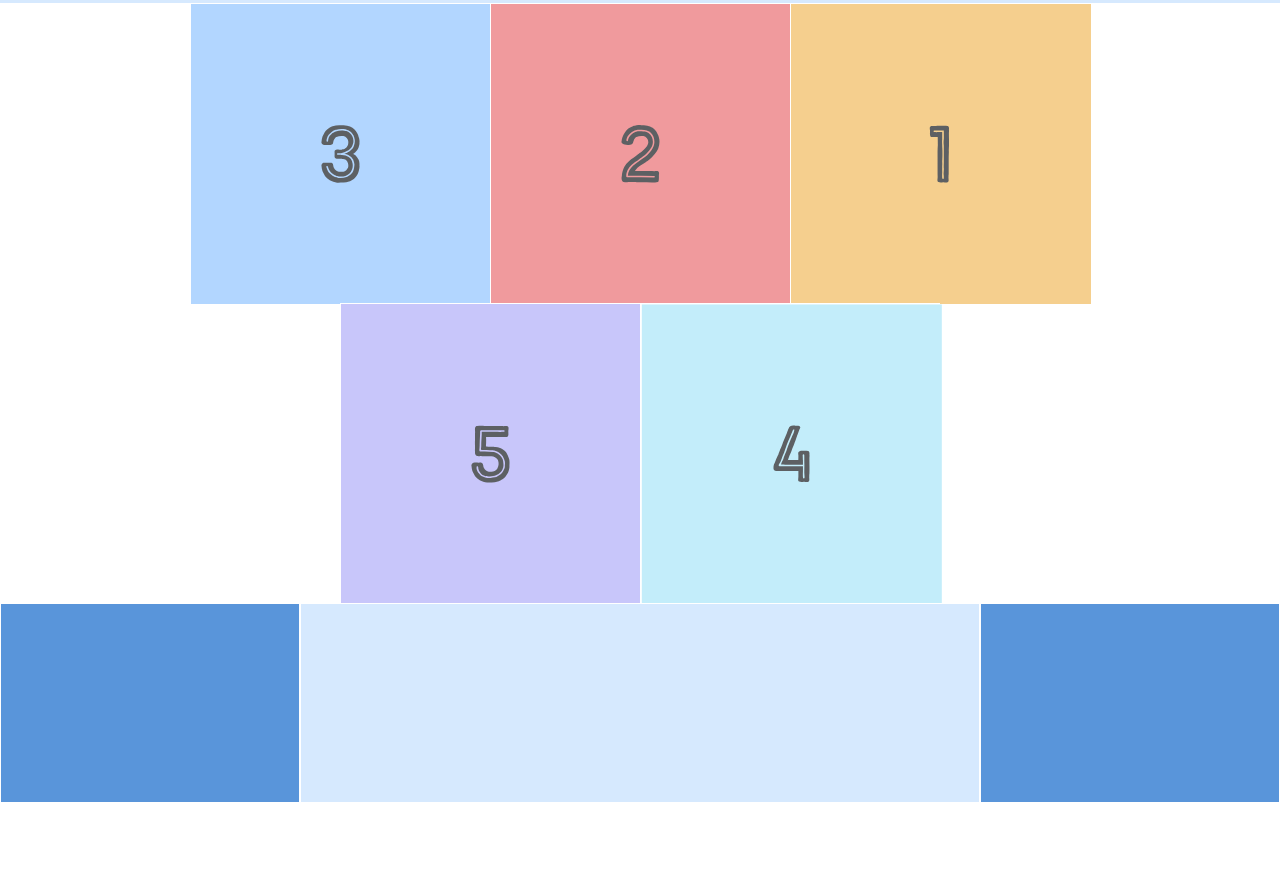
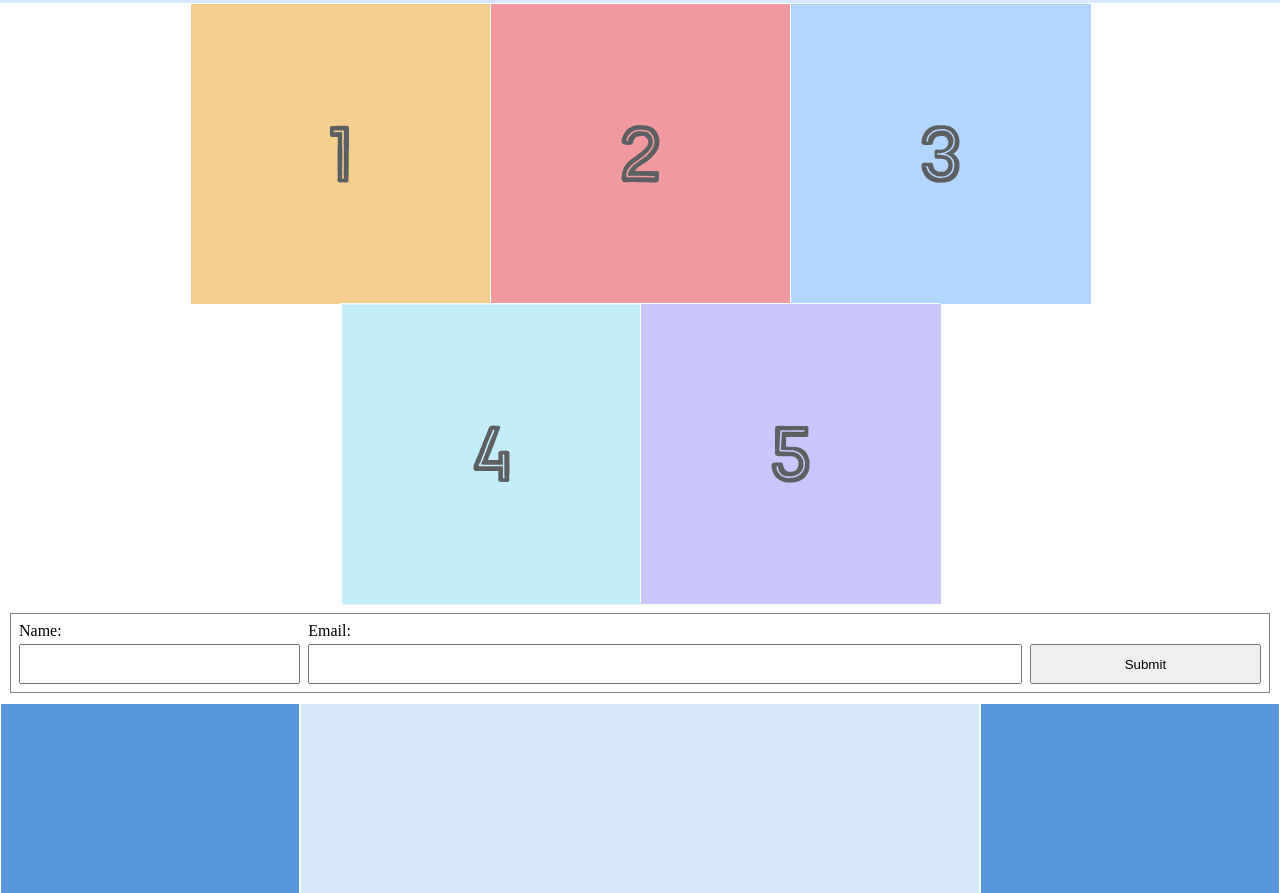
Before and after one commit to iriskillah/Flexbox, a plain HTML site: page index.html in a window 1280 px wide. Shown: the part 355-1248 px from the top of the page. Before the commit the page ends 1158 px from the top, so only its background shows below. Drawn offline with Linux system fonts and the light colour scheme.

Commit message:
added flexbox

```diff
--- a/index.html
+++ b/index.html
@@ -4,6 +4,26 @@
         <meta charset="UTF-8">
         <title>Sample Web Page</title>
         <link rel="stylesheet" href="style.css">
+        <style>
+            form {
+                display: flex;
+                align-items:flex-end;
+                flex-wrap:wrap;
+                gap: 8px;
+            }
+            .name {
+                flex-grow: 1;
+                flex-basis: 90px;
+            }
+            .email {
+                flex-grow: 3;
+                flex-basis: 140px;
+            }
+            button {
+                flex-grow: 1;
+                flex-basis: 40px;
+            }
+        </style>
     </head>
     <body>
         <div class="menu-container">
@@ -41,6 +61,17 @@
                 </div>
             </div>
         </div>
+        <form>
+            <label class="name" for="name-field">
+                Name:
+                <input id="name-field"/>
+            </label>
+            <label class="email" for="email-field">
+                Email:
+                <input id="email-field" type="email"/>
+            </label>
+            <button>Submit</button>
+        </form>
         <div class='footer'>
             <div class='footer-item footer-one'></div>
             <div class='footer-item footer-two'></div>
--- a/style.css
+++ b/style.css
@@ -61,12 +61,12 @@
     display: flex;
     justify-content: center;
     flex-wrap: wrap;
-    flex-direction:row-reverse;
+    flex-direction:row;
     align-items: center;
 }
 
 .photo-grid-item {
-    border: 1px solid #fff;
+    border: 1px solid #ffffff;
     width: 300px;
     height: 300px;
 }
@@ -93,3 +93,24 @@
 .signup {
     margin-left: auto;
 }
+
+form {
+    padding: 8px;
+    border: 1px solid hsl(0deg 0% 50%);
+    margin: 10px;
+}
+
+label {
+    font-weight: 500;
+}
+
+input {
+    display: block;
+    width: 100%;
+    height: 2.5rem;
+    margin-top: 4px;
+}
+
+button {
+    height: 2.5rem;
+  }
```
